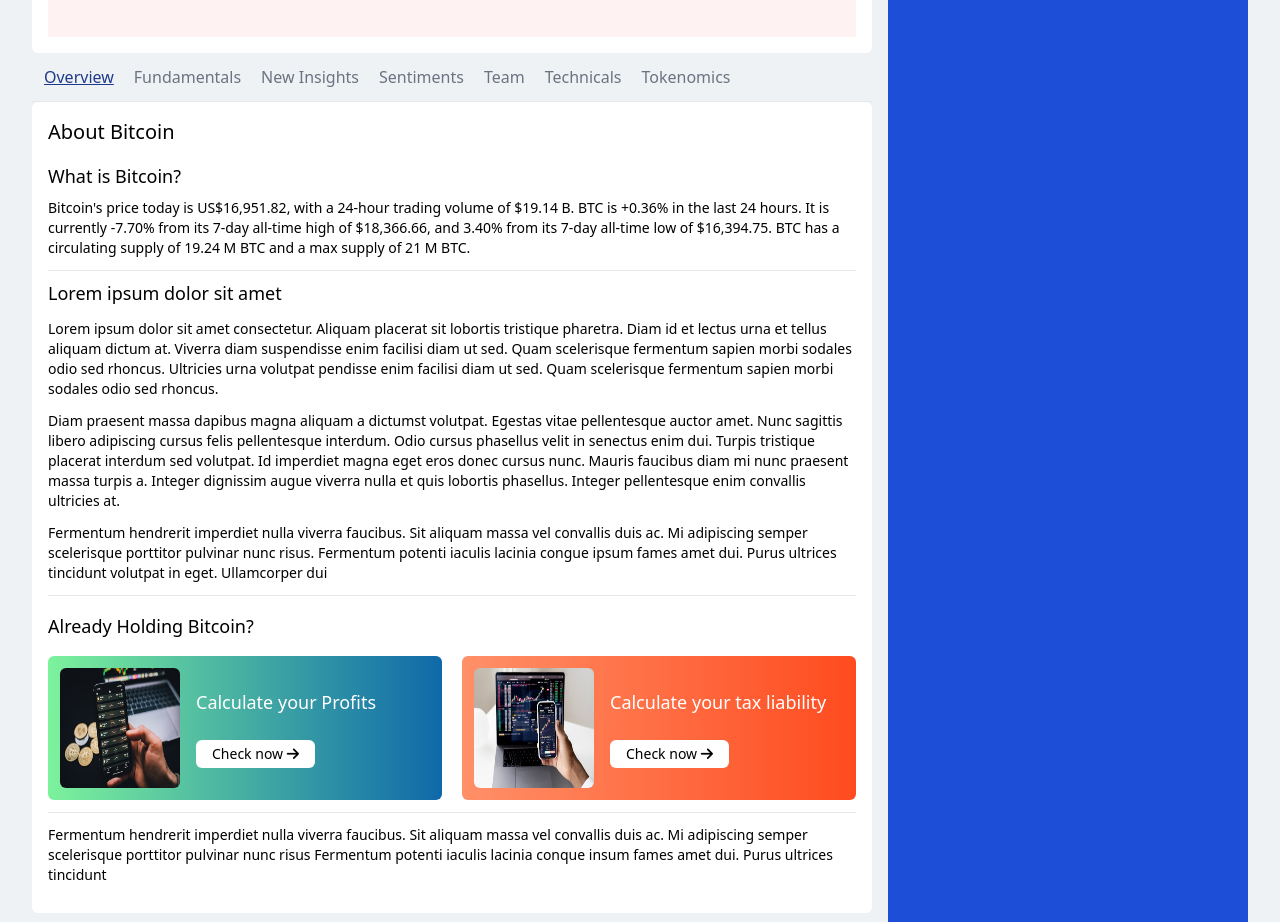
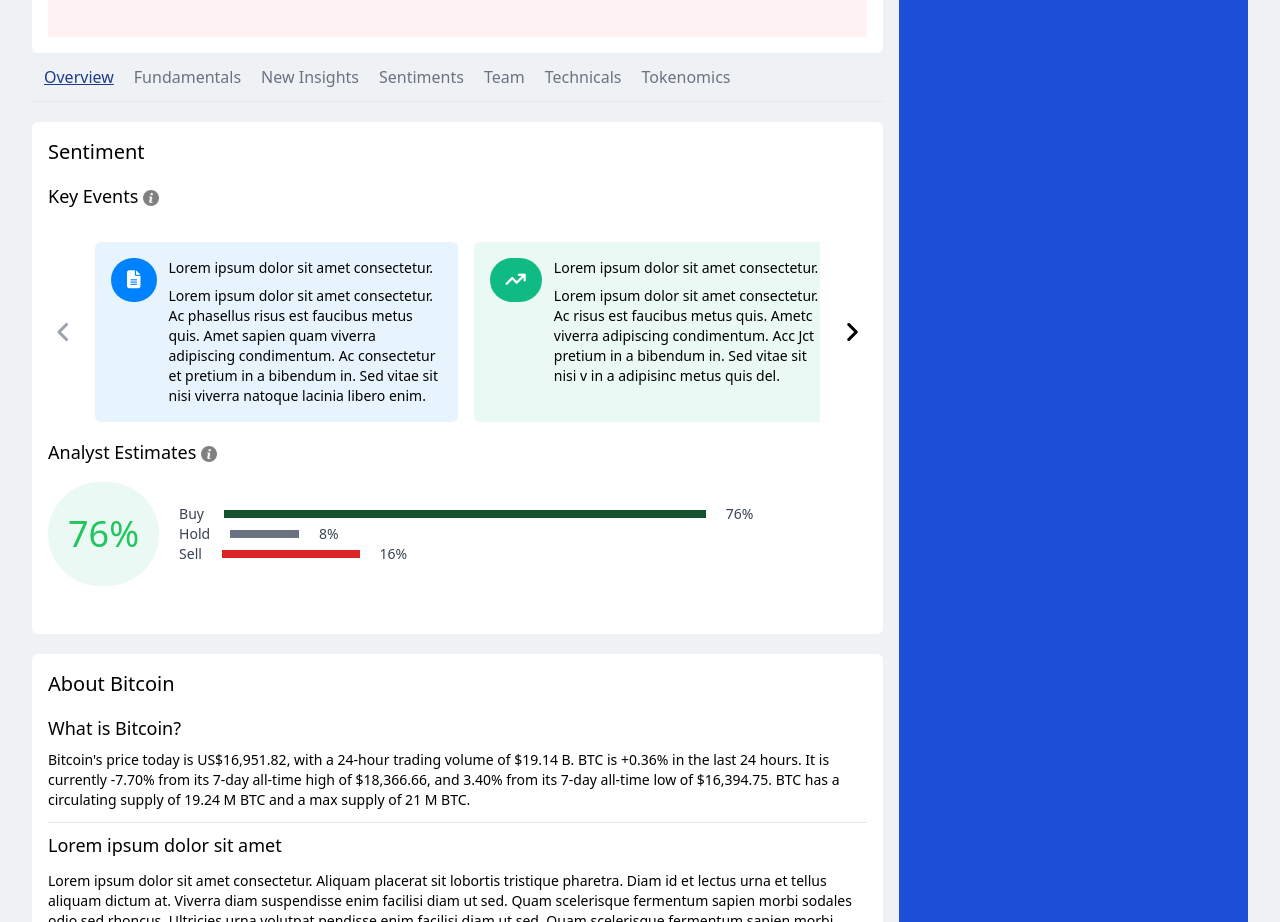
Before and after one commit to Shettyankith/coin_website, a React (Vite) app: page / in a window 1280 px wide. Shown: the part 800-1722 px from the top of the page. Built offline with nearby package versions, Linux system fonts and the light colour scheme.

Commit message:
Sentiment component design completed

```diff
--- a/src/components/Left.jsx
+++ b/src/components/Left.jsx
@@ -3,6 +3,7 @@ import Chart from "./Chart";
 import About from "./About";
 import Tokenomics from "./Tokenomics";
 import Team from "./Team";
+import Sentiment from "./Sentiment";
 
 function Left() {
   return (
@@ -18,6 +19,7 @@ function Left() {
             <p>tokenomics</p>
         </div>
         <hr />
+        <Sentiment/>
         <About/>
         <Tokenomics/>
         <Team/>
--- /dev/null
+++ b/src/components/Sentiment.jsx
@@ -0,0 +1,144 @@
+import React, { useState } from "react";
+
+function Sentiment() {
+  const [currentIndex, setCurrentIndex] = useState(0);
+
+  const events = [
+    {
+        bg: "#e8f4fd",
+        icon:"fa-file-lines",
+        iconBg: "#0082ff",
+        title: "Lorem ipsum dolor sit amet consectetur.",
+        description:
+          "Lorem ipsum dolor sit amet consectetur. Ac phasellus risus est faucibus metus quis. Amet sapien quam viverra adipiscing condimentum. Ac consectetur et pretium in a bibendum in. Sed vitae sit nisi viverra natoque lacinia libero enim.",
+      },
+      {
+        bg: "#ebf9f4",
+        icon:"fa-arrow-trend-up",
+        iconBg: "#0fba83",
+        title: "Lorem ipsum dolor sit amet consectetur.",
+        description:
+          "Lorem ipsum dolor sit amet consectetur. Ac risus est faucibus metus quis. Ametс viverra adipiscing condimentum. Acc Jct pretium in a bibendum in. Sed vitae sit nisi v in a adipisinc metus quis del.",
+      },
+      {
+        bg: "#e8f4fd",
+        icon:"fa-file-lines",
+        iconBg: "#0082ff",
+        title: "Lorem ipsum dolor sit amet consectetur.",
+        description:
+          "Lorem ipsum dolor sit amet consectetur. Ac phasellus risus est faucibus metus quis. Amet sapien quam viverra adipiscing condimentum. Ac consectetur et pretium in a bibendum in. Sed vitae sit nisi viverra natoque lacinia libero enim.",
+      },
+      {
+        bg: "#ebf9f4",
+        icon:"fa-arrow-trend-up",
+        iconBg: "#0fba83",
+        title: "Lorem ipsum dolor sit amet consectetur.",
+        description:
+          "Lorem ipsum dolor sit amet consectetur. Ac risus est faucibus metus quis. Ametс viverra adipiscing condimentum. Acc Jct pretium in a bibendum in. Sed vitae sit nisi v in a adipisinc metus quis del.",
+      },
+  ];
+
+  const handleNext = () => {
+    setCurrentIndex((prevIndex) =>
+      prevIndex < events.length - 2 ? prevIndex + 1 : prevIndex
+    );
+  };
+
+  const handlePrev = () => {
+    setCurrentIndex((prevIndex) => (prevIndex > 0 ? prevIndex - 1 : prevIndex));
+  };
+
+  return (
+    <div className="text-gray text-sm bg-white p-4 rounded-md font-normal my-5 w-full">
+      <h2 className="text-black text-xl font-medium mb-4">Sentiment</h2>
+      <h4 className="text-black text-lg font-medium my-2">
+        Key Events{" "}
+        <img src="./infoTag.png" alt="" className="inline w-[16px]" />
+      </h4>
+      <div className="flex items-center space-x-4 mt-8">
+        {/* Previous Button */}
+        <button
+          onClick={handlePrev}
+          className={`p-2 ${
+            currentIndex === 0 ? "text-gray-400 cursor-not-allowed" : "text-black"
+          }`}
+          disabled={currentIndex === 0}
+        >
+          <i className="fa-solid fa-angle-left text-2xl"></i>
+        </button>
+
+        {/* Visible Divs */}
+        <div className="overflow-hidden flex-1">
+          <div
+            className="flex transition-transform duration-500 space-x-4"
+            style={{
+              transform: `translateX(-${currentIndex * 50}%)`,
+              width: `${events.length * 25}%`,
+            }}
+          >
+            {events.map((event, index) => (
+              <div
+                key={index}
+                className="rounded-md p-4 flex items-start space-x-3"
+                style={{
+                  backgroundColor: event.bg,
+                  flex: "0 0 50%",
+                  boxSizing: "border-box",
+                }}
+              >
+                <i
+                  className={`fa-solid  text-white text-lg rounded-full py-2 px-4 ${event.icon} `}
+                  style={{ backgroundColor: event.iconBg }}
+                ></i>
+                <div>
+                  <h6 className="font-medium mb-2">{event.title}</h6>
+                  <p>{event.description}</p>
+                </div>
+              </div>
+            ))}
+          </div>
+        </div>
+
+        {/* Next Button */}
+        <button
+          onClick={handleNext}
+          className={`p-2 ${
+            currentIndex === events.length - 2
+              ? "text-gray-400 cursor-not-allowed"
+              : "text-black"
+          }`}
+          disabled={currentIndex === events.length - 2}
+        >
+          <i className="fa-solid fa-angle-right text-2xl"></i>
+        </button>
+      </div>
+
+      <h4 className="text-black text-lg font-medium my-4">
+        Analyst Estimates{" "}
+        <img src="./infoTag.png" alt="" className="inline w-[16px]" />
+      </h4>
+      <div className="flex space-x-5 items-center mb-8">
+        <h1 className="bg-[#ebf9f4] text-green-500 font-medium text-4xl px-5 py-8 text-center rounded-full">76%</h1>
+        <div className="w-full">
+            <div className="flex space-x-5 w-full text-gray-700 items-center">
+                <p>Buy</p>
+                <div className="bg-green-900 w-[70%] h-[8px] text-green-900"></div>
+                <p>76%</p>
+            </div>
+            <div className="flex space-x-5 w-full text-gray-700 items-center">
+                <p>Hold</p>
+                <div className="bg-gray-500 w-[10%] h-[8px] text-green-900"></div>
+                <p>8%</p>
+            </div>
+            <div className="flex space-x-5 w-full text-gray-700 items-center">
+                <p>Sell</p>
+                <div className="bg-red-600 w-[20%] h-[8px] text-green-900"></div>
+                <p>16%</p>
+            </div>
+        </div>
+      </div>
+    </div>
+  );
+}
+
+export default Sentiment;
```
Also changed, not shown: public/infoTag.png (added).
